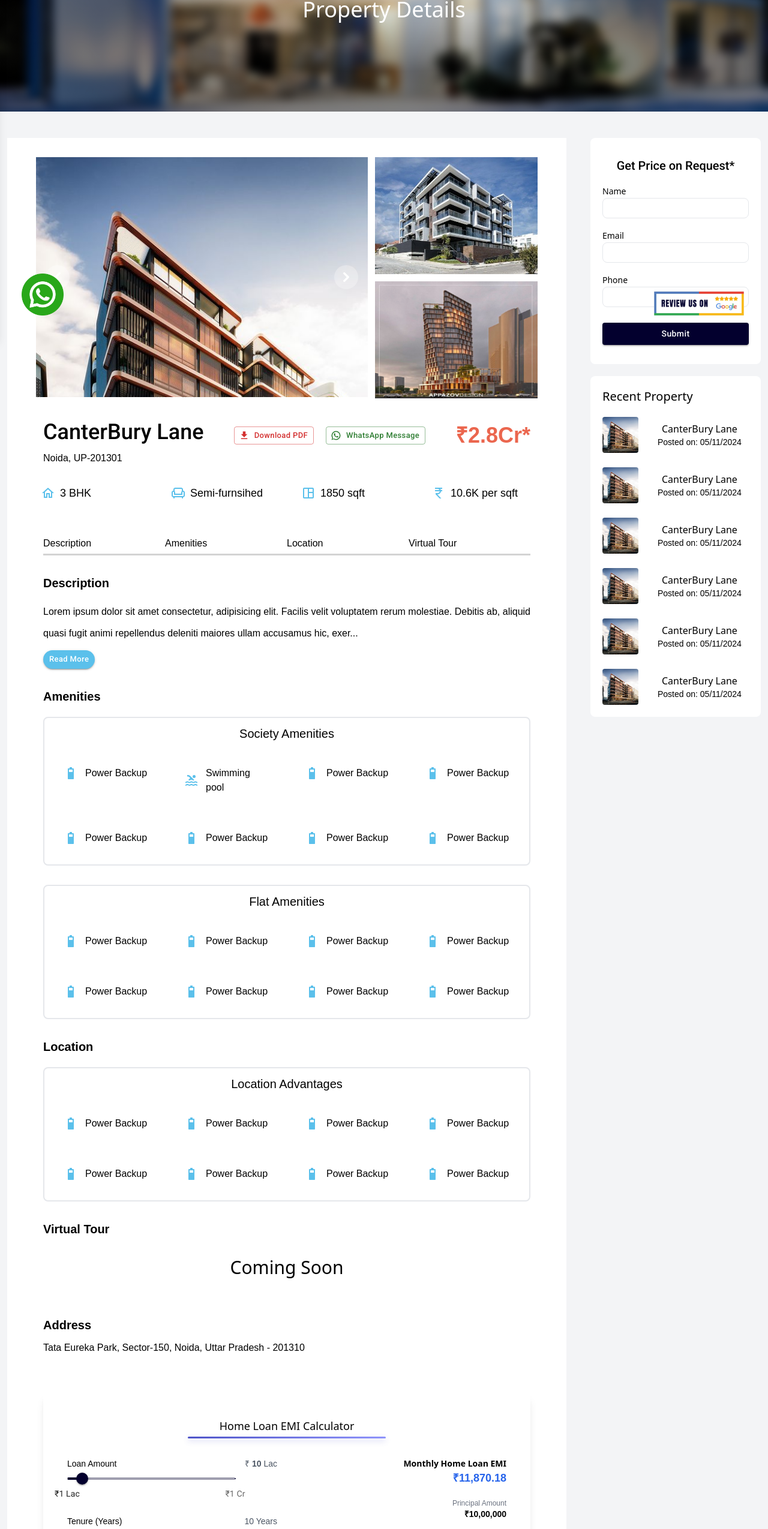
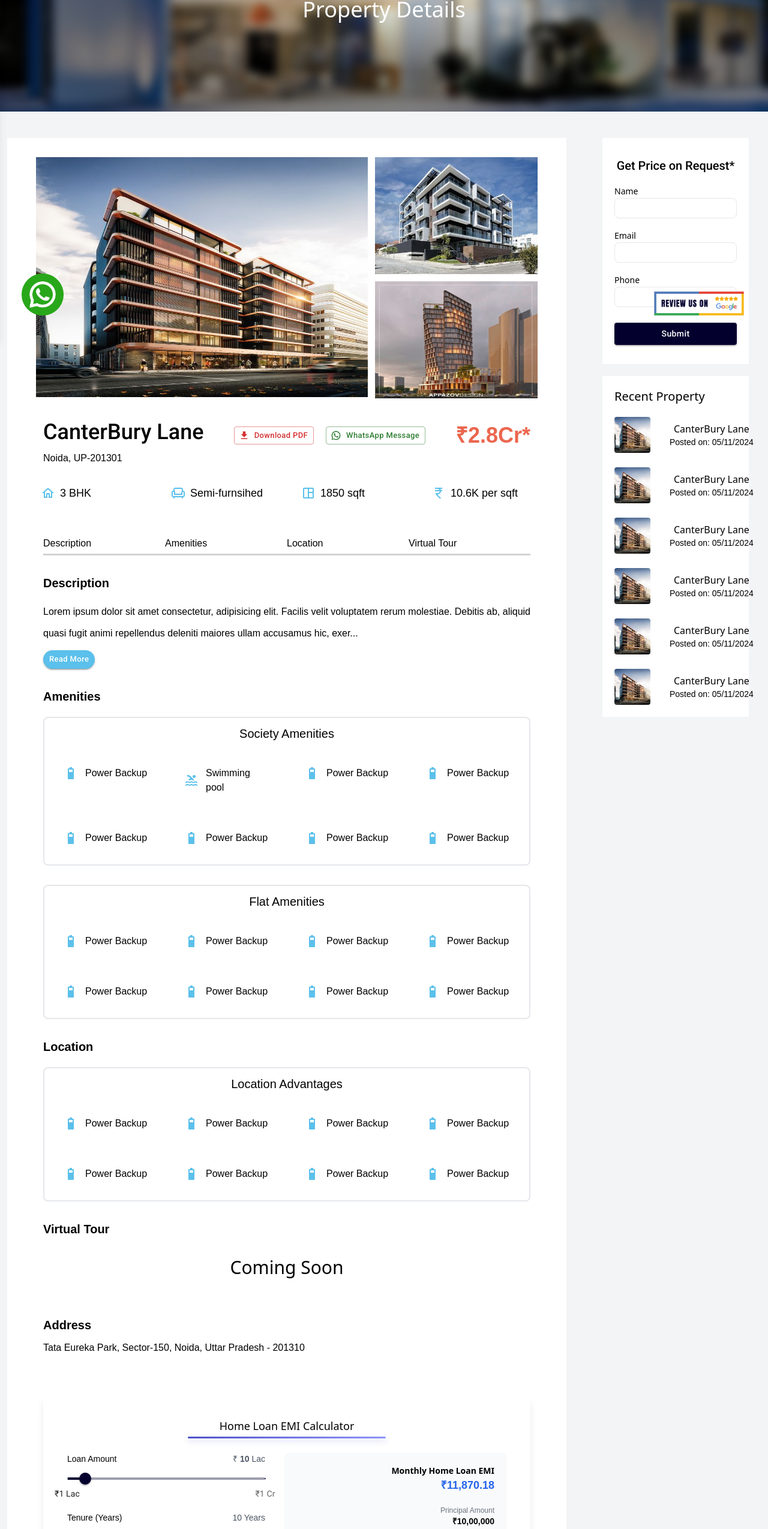
Before and after one commit to cookies042004/GrowInfinityv2, a React (Vite) app in the folder frontend/: page /project/1 in a window 1280 px wide. Shown: the part 234-2783 px from the top of the page at 60% size. Built offline with nearby package versions, Linux system fonts and the light colour scheme.

Commit message:
final responsive

```diff
--- a/frontend/src/components/AwardComponent.jsx
+++ b/frontend/src/components/AwardComponent.jsx
@@ -19,7 +19,7 @@ import "./AwardComponent.css";
 
 export const AwardComponent = () => {
   return (
-    <div className="body my-10">
+    <div className="body my-10 overflow-hidden">
       <Swiper
         effect={"cards"}
         grabCursor={true}
--- a/frontend/src/components/Calculator.jsx
+++ b/frontend/src/components/Calculator.jsx
@@ -52,9 +52,9 @@ export const Calculator = () => {
 
   return (
     <div className="max-w-[1280px] mx-auto my-5 bg-white rounded-lg shadow-lg p-8 lg:p-10">
-      <div className="grid grid-cols-1 lg:grid-cols-2 gap-8">
+      <div className="grid grid-cols-1">
         {/* Header Section */}
-        <div className="col-span-2">
+        <div className="col-span-2 mb-6">
           <h1 className="text-center text-lg font-medium">
             Home Loan EMI Calculator
           </h1>
@@ -67,17 +67,18 @@ export const Calculator = () => {
           />
         </div>
 
+        {/* Sliders and Results in Rows */}
+        <div className="flex flex-col lg:flex-row gap-8">
           {/* Sliders Section */}
-        <div className="flex flex-col gap-5">
+          <div className="flex flex-col gap-5 flex-1">
             {/* Loan Amount Slider */}
-          <div>
+            <div className="flex flex-col gap-2">
               <div className="flex justify-between items-center">
                 <p className="text-sm">Loan Amount</p>
                 <p className="text-gray-600 text-sm">
                   ₹ <strong>{loanAmount}</strong> Lac
                 </p>
               </div>
-            <div className="w-full lg:w-[80%]">
               <Slider
                 sx={{ color: "#03002e" }}
                 value={loanAmount}
@@ -93,17 +94,13 @@ export const Calculator = () => {
                 ]}
               />
             </div>
-          </div>
 
             {/* Tenure Slider */}
-          <div>
+            <div className="flex flex-col gap-2">
               <div className="flex justify-between items-center">
                 <p className="text-sm">Tenure (Years)</p>
-              <p className="text-gray-600 text-sm">
-                {loanDuration} Years
-              </p>
+                <p className="text-gray-600 text-sm">{loanDuration} Years</p>
               </div>
-            <div className="w-full lg:w-[80%]">
               <Slider
                 sx={{ color: "#03002e" }}
                 value={loanDuration}
@@ -119,17 +116,13 @@ export const Calculator = () => {
                 ]}
               />
             </div>
-          </div>
 
             {/* Interest Rate Slider */}
-          <div>
+            <div className="flex flex-col gap-2">
               <div className="flex justify-between items-center">
                 <p className="text-sm">Interest Rate (% P.A.)</p>
-              <p className="text-gray-600 text-sm">
-                {interestRate}%
-              </p>
+                <p className="text-gray-600 text-sm">{interestRate}%</p>
               </div>
-            <div className="w-full lg:w-[80%]">
               <Slider
                 sx={{ color: "#03002e" }}
                 value={interestRate}
@@ -146,26 +139,27 @@ export const Calculator = () => {
               />
             </div>
           </div>
-        </div>
 
           {/* Results Section */}
-        <div className="flex flex-col items-end gap-5">
+          <div className="flex flex-col items-end flex-1 gap-5 bg-gray-50 p-5 rounded-lg shadow-sm">
             <div>
-            <h2 className="text-sm font-semibold">
-              Monthly Home Loan EMI
-            </h2>
+              <h2 className="text-sm font-semibold">Monthly Home Loan EMI</h2>
               <p className="text-lg text-end text-blue-600 font-semibold">
                 ₹{formatToIndianCurrency(emi)}
               </p>
             </div>
             <div>
-            <h3 className="text-xs font-medium text-gray-500">Principal Amount</h3>
+              <h3 className="text-xs font-medium text-gray-500">
+                Principal Amount
+              </h3>
               <p className="text-sm text-end font-semibold">
                 ₹{formatToIndianCurrency(loanAmount * 100000)}
               </p>
             </div>
             <div>
-            <h3 className="text-xs font-medium text-gray-500">Interest Amount</h3>
+              <h3 className="text-xs font-medium text-gray-500">
+                Interest Amount
+              </h3>
               <p className="text-sm text-end font-semibold">
                 ₹{formatToIndianCurrency(totalInterest)}
               </p>
@@ -181,5 +175,6 @@ export const Calculator = () => {
           </div>
         </div>
       </div>
+    </div>
   );
 };
--- a/frontend/src/components/Footer.jsx
+++ b/frontend/src/components/Footer.jsx
@@ -68,20 +68,16 @@ export const Footer = () => {
                   href="https://www.facebook.com/p/Grow-Infinity-Realtors-100092248133482/?_rdr"
                   target="_blank"
                 >
-                  <img
-                    src={facebook}
-                    alt="facebook_logo"
-                    className="lg:w-[25px]"
-                  />
+                  <div className="w-[30px] h-[30px]">
+                    <img src={facebook} alt="facebook_logo" />
+                  </div>
                 </a>
               </li>
               <li className="my-2">
                 <a href="#" target="_blank">
-                  <img
-                    src={twitter}
-                    alt="twitter_logo"
-                    className="lg:w-[25px]"
-                  />
+                  <div className="w-[30px] h-[30px]">
+                    <img src={twitter} alt="twitter_logo" />
+                  </div>
                 </a>
               </li>
               <li className="my-2">
@@ -89,20 +85,19 @@ export const Footer = () => {
                   href="https://www.instagram.com/growinfinityrealtors_official/"
                   target="_blank"
                 >
-                  <img
-                    src={instagram}
-                    alt="instagram_logo"
-                    className="lg:w-[25px]"
-                  />
+                  <div className="w-[30px] h-[30px]">
+                    <img src={instagram} alt="instagram_logo" />
+                  </div>
                 </a>
               </li>
               <li className="my-2">
                 <a href="#">
-                  <img
-                    src={youtube}
-                    alt="youtube_logo"
-                    className="lg:w-[25px]"
-                  />
+                  <div className="w-[30px] h-[30px]">
+                    <img
+                      src={youtube}
+                      alt="youtube_logo"
+                      />
+                  </div>
                 </a>
               </li>
             </ul>
--- a/frontend/src/pages/ProjectDetails/ProjectDetails.jsx
+++ b/frontend/src/pages/ProjectDetails/ProjectDetails.jsx
@@ -75,13 +75,14 @@ export const ProjectDetails = () => {
       </div>
 
       <div className="bg-gray-100 lg:p-3" style={{ scrollBehavior: "smooth" }}>
-        <div className="grid sm:grid-cols-12 gap-10 max-w-[1280px] mt-3 lg:mt-8 mx-auto">
-          <div className="col-span-12 lg:col-span-9 bg-white px-5 lg:px-12 py-4 lg:py-8">
+        <div className="container mx-auto">
+          <div className="flex flex-col lg:grid sm:grid-cols-12 gap-10 max-w-[1280px] mt-3 lg:mt-8 mx-auto">
+            <div className="col-span-12 lg:col-span-9 bg-white px-5 lg:px-12 py-4 lg:py-8 w-auto">
               <div className="grid sm:grid-cols-12 gap-3">
                 <div className="col-span-12 lg:col-span-8">
                   <div
                     id="controls-carousel"
-                  className="relative w-full h-[400px] md:h-[500px] lg:h-[400px]"
+                    className="relative w-[100%] h-[280px] md:h-[300px] lg:h-[400px]"
                   >
                     {/* Carousel Wrapper */}
                     <div className="relative h-full overflow-hidden">
@@ -95,11 +96,11 @@ export const ProjectDetails = () => {
                         {images.map((image, index) => (
                           <div
                             key={index}
-                          className="w-full h-full flex-shrink-0"
+                            className="w-[100%] lg:w-full lg:h-full flex-shrink-0"
                           >
                             <img
                               src={image}
-                            className="block w-full h-full object-cover object-center"
+                              className="block w-[100%] h-[280px] lg:h-[400px] object-fill object-center"
                               alt={`Carousel slide ${index}`}
                             />
                           </div>
@@ -183,7 +184,7 @@ export const ProjectDetails = () => {
                     </h1>
                     <p className="text-md mt-3">Noida, UP-201301</p>
                   </div>
-                <div className='block lg:hidden'>
+                  <div className="block lg:hidden">
                     <h5 className="font-roboto font-semibold text-[#EB664E] text-2xl lg:text-4xl">
                       ₹2.8Cr*
                     </h5>
@@ -291,7 +292,9 @@ export const ProjectDetails = () => {
                         maxHeight: isExpanded ? "9999px" : "200px", // Use a large value for expanded state
                       }}
                     >
-                    <p>{isExpanded ? fullDescription : truncatedDescription}</p>
+                      <p>
+                        {isExpanded ? fullDescription : truncatedDescription}
+                      </p>
                     </div>
 
                     <Button
@@ -573,7 +576,9 @@ export const ProjectDetails = () => {
                 </div>
 
                 <div className="col-span-12">
-                <h3 className="text-xl font-poppins font-semibold">Address</h3>
+                  <h3 className="text-xl font-poppins font-semibold">
+                    Address
+                  </h3>
                   <p className="py-3 text-md">
                     Tata Eureka Park, Sector-150, Noida, Uttar Pradesh - 201310
                   </p>
@@ -584,9 +589,9 @@ export const ProjectDetails = () => {
                 </div>
               </div>
             </div>
-          <div className="col-span-12 lg:col-span-3 bg-gray-100">
+            <div className="col-span-12 lg:col-span-3 bg-gray-100 w-auto px-5">
               <div className="flex flex-col gap-5 sticky top-0">
-              <div className="bg-white px-5 py-8 rounded-lg">
+                <div className="bg-white px-5 py-8">
                   <form>
                     <h1 className="text-center text-xl font-medium font-roboto">
                       Get Price on Request*
@@ -637,7 +642,7 @@ export const ProjectDetails = () => {
                 </div>
 
                 {/* Recent Property */}
-              <div className="bg-white p-5 rounded-lg">
+                <div className="bg-white p-5">
                   <h1 className="text-xl font-medium">Recent Property</h1>
                   <div className="grid sm:grid-cols-12 gap-6 mt-5">
                     <div className="col-span-12">
@@ -648,7 +653,9 @@ export const ProjectDetails = () => {
                           className="h-[60px] w-[60px] rounded"
                         />
                         <div className="flex flex-col items-center justify-center">
-                        <h1 className="text-md font-medium">CanterBury Lane</h1>
+                          <h1 className="text-md font-medium">
+                            CanterBury Lane
+                          </h1>
                           <p className="text-sm">Posted on: 05/11/2024</p>
                         </div>
                       </div>
@@ -661,7 +668,9 @@ export const ProjectDetails = () => {
                           className="h-[60px] w-[60px] rounded"
                         />
                         <div className="flex flex-col items-center justify-center">
-                        <h1 className="text-md font-medium">CanterBury Lane</h1>
+                          <h1 className="text-md font-medium">
+                            CanterBury Lane
+                          </h1>
                           <p className="text-sm">Posted on: 05/11/2024</p>
                         </div>
                       </div>
@@ -674,7 +683,9 @@ export const ProjectDetails = () => {
                           className="h-[60px] w-[60px] rounded"
                         />
                         <div className="flex flex-col items-center justify-center">
-                        <h1 className="text-md font-medium">CanterBury Lane</h1>
+                          <h1 className="text-md font-medium">
+                            CanterBury Lane
+                          </h1>
                           <p className="text-sm">Posted on: 05/11/2024</p>
                         </div>
                       </div>
@@ -687,7 +698,9 @@ export const ProjectDetails = () => {
                           className="h-[60px] w-[60px] rounded"
                         />
                         <div className="flex flex-col items-center justify-center">
-                        <h1 className="text-md font-medium">CanterBury Lane</h1>
+                          <h1 className="text-md font-medium">
+                            CanterBury Lane
+                          </h1>
                           <p className="text-sm">Posted on: 05/11/2024</p>
                         </div>
                       </div>
@@ -700,7 +713,9 @@ export const ProjectDetails = () => {
                           className="h-[60px] w-[60px] rounded"
                         />
                         <div className="flex flex-col items-center justify-center">
-                        <h1 className="text-md font-medium">CanterBury Lane</h1>
+                          <h1 className="text-md font-medium">
+                            CanterBury Lane
+                          </h1>
                           <p className="text-sm">Posted on: 05/11/2024</p>
                         </div>
                       </div>
@@ -713,8 +728,11 @@ export const ProjectDetails = () => {
                           className="h-[60px] w-[60px] rounded"
                         />
                         <div className="flex flex-col items-center justify-center">
-                        <h1 className="text-md font-medium">CanterBury Lane</h1>
+                          <h1 className="text-md font-medium">
+                            CanterBury Lane
+                          </h1>
                           <p className="text-sm">Posted on: 05/11/2024</p>
+                        </div>
                       </div>
                     </div>
                   </div>
```
Lines whose indentation alone changed are shown as unchanged.
